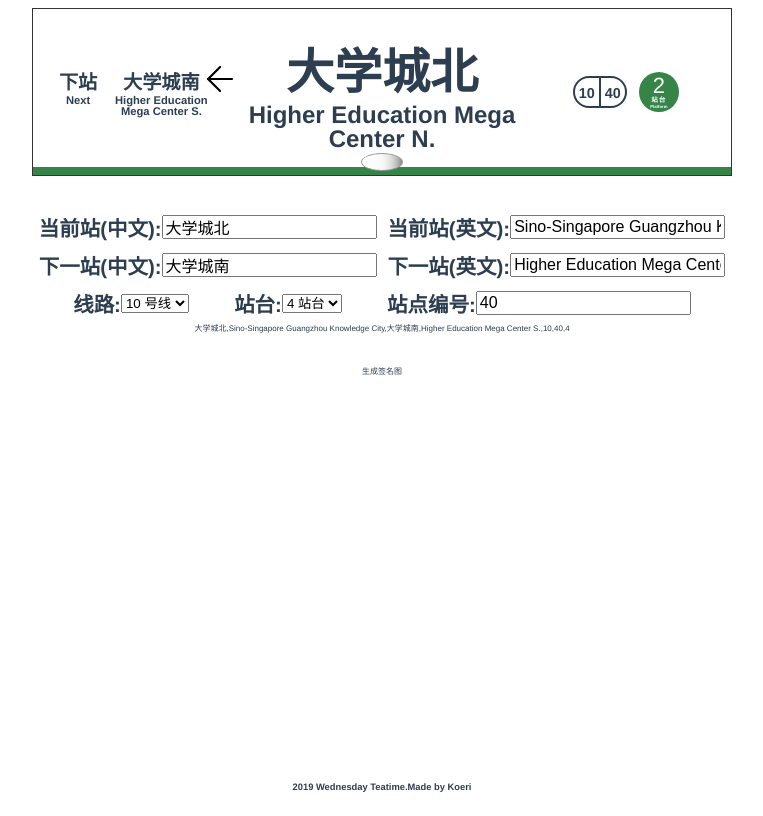
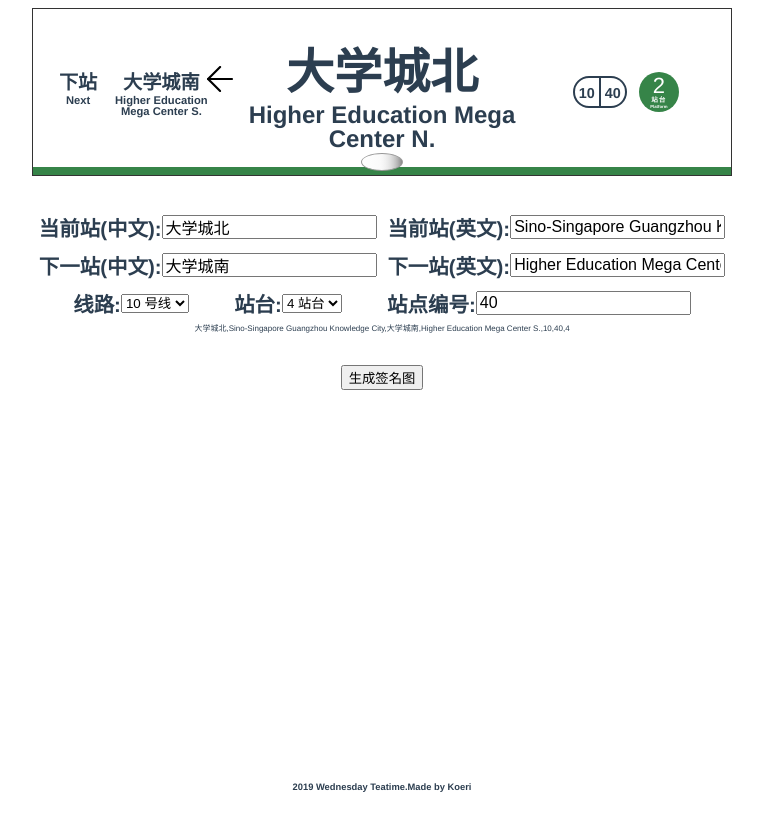
Before and after one commit to iMisty/Metro-Simulator, a Vue app: page / in a window 1280 px wide. Shown: the whole page, without its empty margins (258-1021 px from the left). Built offline with nearby package versions, Linux system fonts and the light colour scheme.

Commit message:
Update output.vue
暂停掉导出签名图功能

```diff
--- a/src/components/output.vue
+++ b/src/components/output.vue
@@ -1,6 +1,6 @@
 <template>
 <div class="output">
-  <article>生成签名图</article>
+  <button @click="alert">生成签名图</button>
 </div>
 </template>
 
@@ -11,6 +11,11 @@ export default{
     return{
 
     }
+  },
+  methods:{
+    alert: function(){
+      alert('该功能尚未启用');
+    }
   }
 }
 </script>
```
